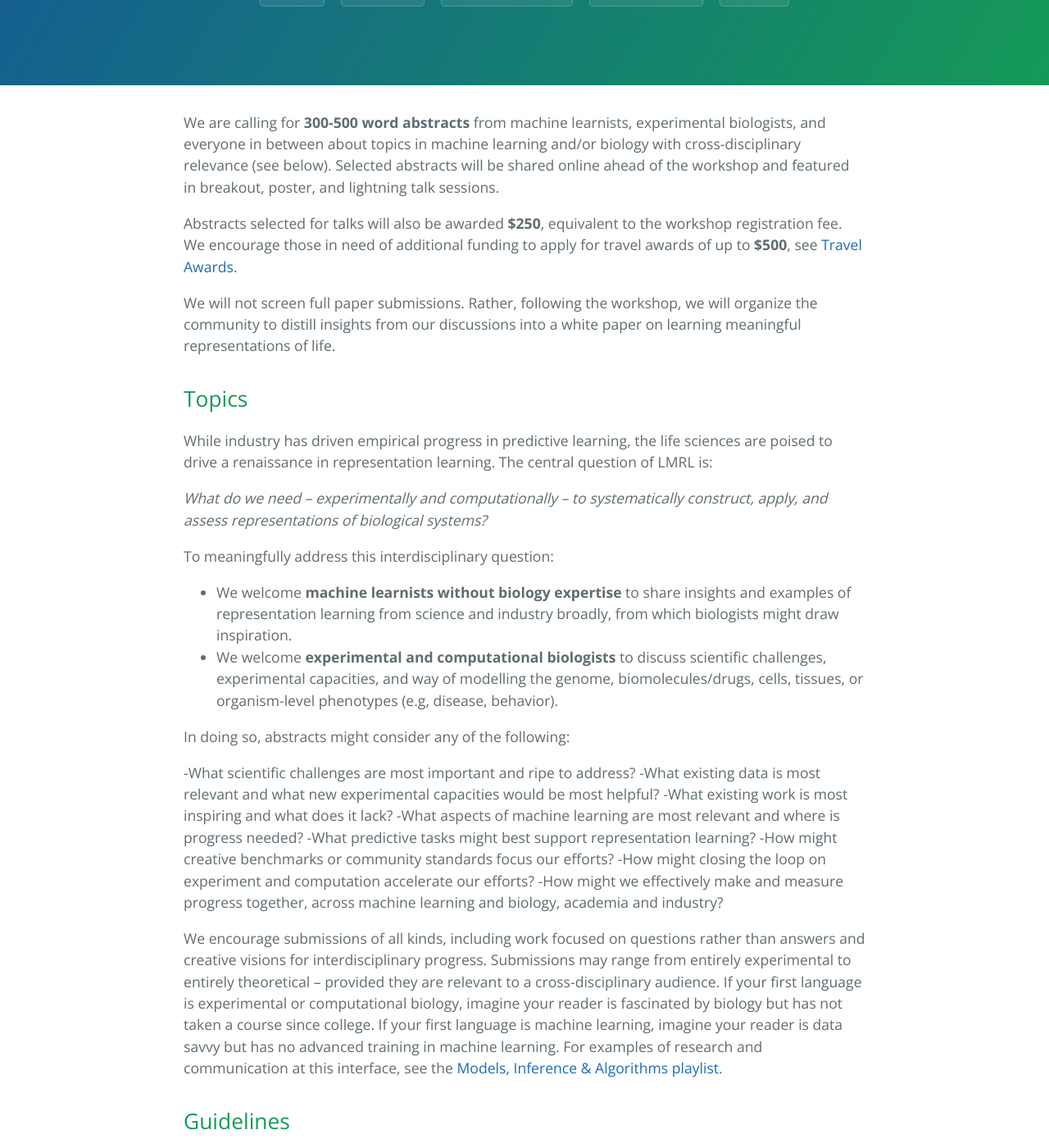
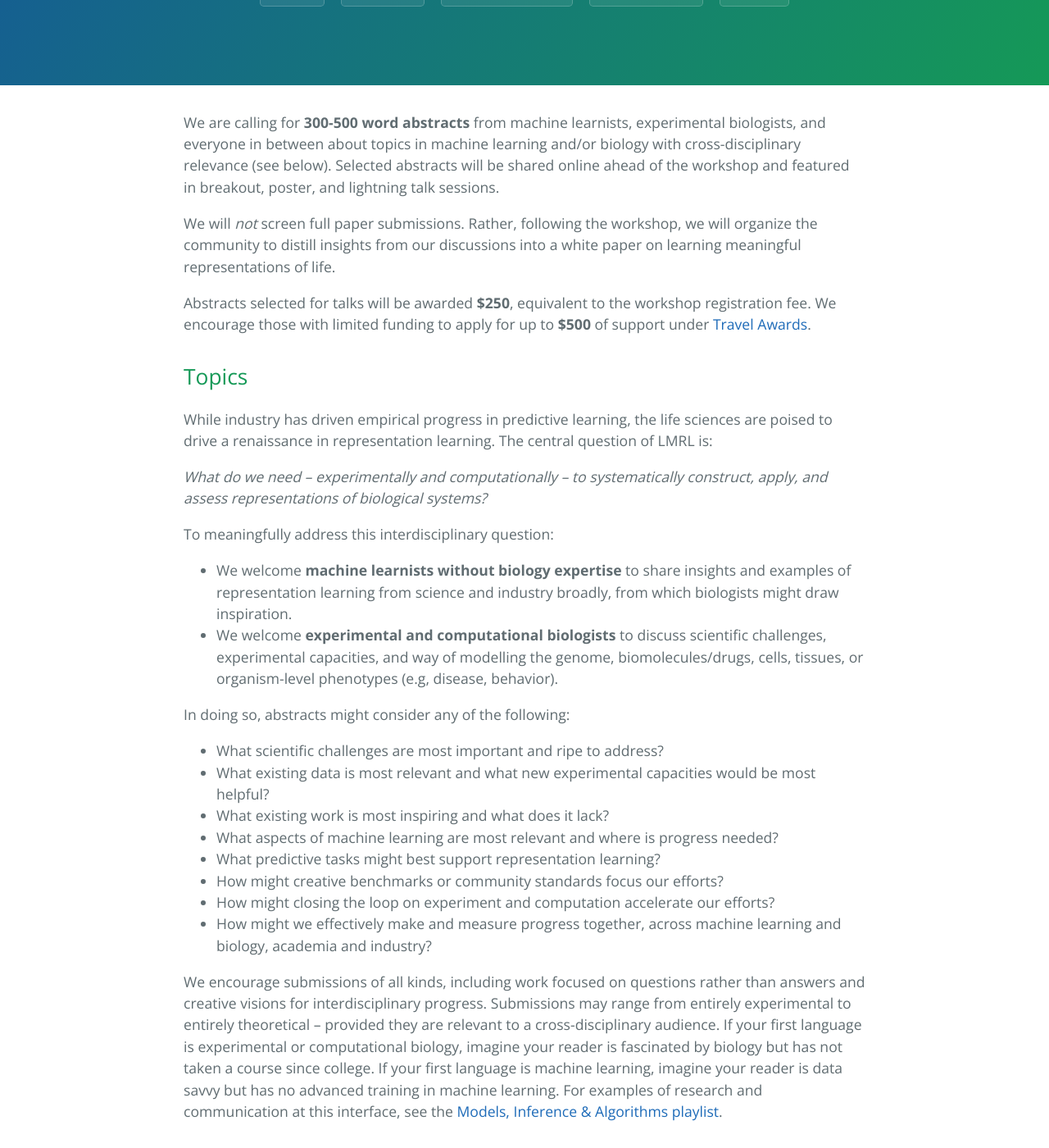
Before and after one commit to lmrl-bio/lmrl-bio.github.io, a Jekyll site: the page built from call.md, in a window 1280 px wide and 1400 px high, scrolled down 357 px. Shown: the whole window at 82% size. Built offline with Jekyll 4.4.1, drawn with Linux system fonts in a browser that asks for light colours; some of the changed text lies outside the part shown.

Commit message:
Update call.md

```diff
--- a/call.md
+++ b/call.md
@@ -3,9 +3,9 @@ layout: default
 ---
 We are calling for **300-500 word abstracts** from machine learnists, experimental biologists, and everyone in between about topics in machine learning and/or biology with cross-disciplinary relevance (see below). Selected abstracts will be shared online ahead of the workshop and featured in breakout, poster, and lightning talk sessions.
 
-Abstracts selected for talks will also be awarded **$250**, equivalent to the workshop registration fee. We encourage those in need of additional funding to apply for travel awards of up to **$500**, see [Travel Awards](https://lmrl-bio.github.io/travel).
+We will *not* screen full paper submissions. Rather, following the workshop, we will organize the community to distill insights from our discussions into a white paper on learning meaningful representations of life.
 
-We will not screen full paper submissions. Rather, following the workshop, we will organize the community to distill insights from our discussions into a white paper on learning meaningful representations of life.
+Abstracts selected for talks will be awarded **$250**, equivalent to the workshop registration fee. We encourage those with limited funding to apply for up to **$500** of support under [Travel Awards](https://lmrl-bio.github.io/travel).
 
 ## Topics
 
@@ -20,14 +20,14 @@ To meaningfully address this interdisciplinary question:
 
 In doing so, abstracts might consider any of the following:
 
- -What scientific challenges are most important and ripe to address?
- -What existing data is most relevant and what new experimental capacities would be most helpful?
- -What existing work is most inspiring and what does it lack?
- -What aspects of machine learning are most relevant and where is progress needed?
- -What predictive tasks might best support representation learning?
- -How might creative benchmarks or community standards focus our efforts?
- -How might closing the loop on experiment and computation accelerate our efforts?
- -How might we effectively make and measure progress together, across machine learning and biology, academia and industry?
+- What scientific challenges are most important and ripe to address?
+- What existing data is most relevant and what new experimental capacities would be most helpful?
+- What existing work is most inspiring and what does it lack?
+- What aspects of machine learning are most relevant and where is progress needed?
+- What predictive tasks might best support representation learning?
+- How might creative benchmarks or community standards focus our efforts?
+- How might closing the loop on experiment and computation accelerate our efforts?
+- How might we effectively make and measure progress together, across machine learning and biology, academia and industry?
 
 We encourage submissions of all kinds, including work focused on questions rather than answers and creative visions for interdisciplinary progress. Submissions may range from entirely experimental to entirely theoretical -- provided they are relevant to a cross-disciplinary audience. If your first language is experimental or computational biology, imagine your reader is fascinated by biology but has not taken a course since college. If your first language is machine learning, imagine your reader is data savvy but has no advanced training in machine learning. For examples of research and communication at this interface, see the [Models, Inference & Algorithms playlist](https://www.youtube.com/playlist?list=PLlMMtlgw6qNjROoMNTBQjAcdx53kV50cS).
 
@@ -37,9 +37,9 @@ Submit an abstract using this form: [https://forms.gle/ub47S8xWGnsVa8Bg8](https:
 
 Deadlines are Mondays by midnight, PDT.
 
--Sep 15: Deadline for abstract and travel award submission.
--Sep 30: Notification for posters, talks, and travel awards.
--Dec 9: Deadline for uploading posters and slides.
+- **Sep 15: Deadline for abstract and travel award submission.**
+- Sep 30: Notification for posters, talks, and travel awards.
+- Dec 9: Deadline for uploading posters and slides.
 
 Abstracts will be evaluated through double-blind review for originality, clarity, quality, and relevance. Abstracts may have multiple authors; in fact, we encourage interdisciplinary submissions. Conversely, one author may appear on multiple abstracts to which they have significantly contributed. Previously published material is welcome provided it is topical and would promote interesting discussion; please note it as such. Authors retain full copyright and selection does not preclude publication of the same material in another journal or conference.
 
```
